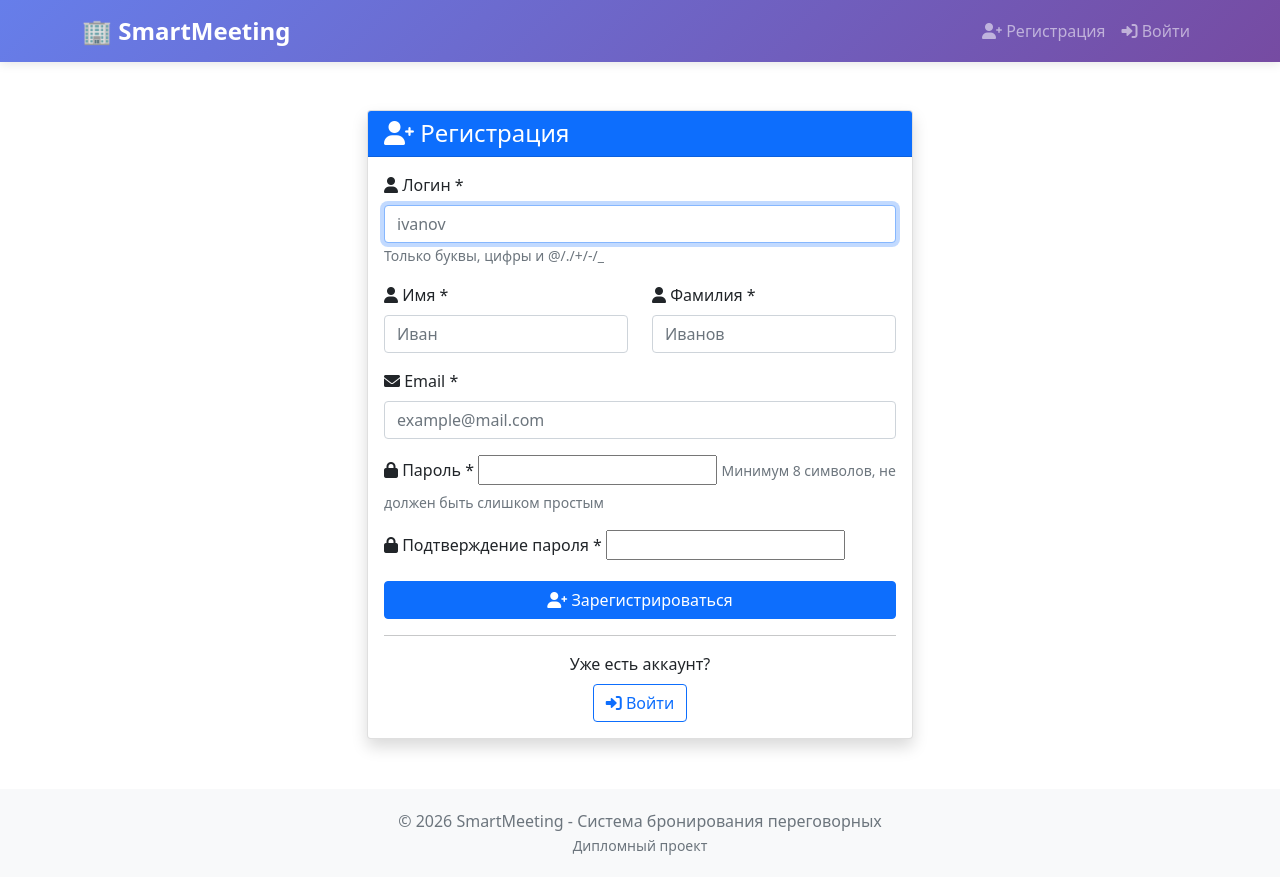
After one commit to vggalkin/SmartMeeting, a Django app: page /register/ in a window 1280 px wide. The commit adds this page. Run offline with Django 4.2, Linux system fonts and the light colour scheme; parts of the project's set-up code (start-up, migrations or seed data) failed here and were passed over.

Commit message:
Update user model

```diff
--- /dev/null
+++ b/apps/accounts/forms.py
@@ -0,0 +1,41 @@
+# apps/accounts/forms.py
+from django import forms
+from django.contrib.auth.forms import UserCreationForm
+from django.contrib.auth import get_user_model
+
+# Правильный способ получить модель пользователя
+User = get_user_model()
+
+
+class UserRegistrationForm(UserCreationForm):
+    email = forms.EmailField(required=True, widget=forms.EmailInput(attrs={
+        'class': 'form-control',
+        'placeholder': 'example@mail.com'
+    }))
+    first_name = forms.CharField(max_length=30, required=True, widget=forms.TextInput(attrs={
+        'class': 'form-control',
+        'placeholder': 'Иван'
+    }))
+    last_name = forms.CharField(max_length=30, required=True, widget=forms.TextInput(attrs={
+        'class': 'form-control',
+        'placeholder': 'Иванов'
+    }))
+
+    class Meta:
+        model = User  # Теперь это модель, а не строка
+        fields = ['username', 'first_name', 'last_name', 'email', 'password1', 'password2']
+        widgets = {
+            'username': forms.TextInput(attrs={
+                'class': 'form-control',
+                'placeholder': 'ivanov'
+            }),
+        }
+
+    def save(self, commit=True):
+        user = super().save(commit=False)
+        user.email = self.cleaned_data['email']
+        user.first_name = self.cleaned_data['first_name']
+        user.last_name = self.cleaned_data['last_name']
+        if commit:
+            user.save()
+        return user
--- a/apps/accounts/models.py
+++ b/apps/accounts/models.py
@@ -4,31 +4,13 @@ from django.db import models
 
 
 class User(AbstractUser):
-    # Добавляем related_name, чтобы избежать конфликтов
-    groups = models.ManyToManyField(
-        'auth.Group',
-        verbose_name='groups',
-        blank=True,
-        help_text='The groups this user belongs to.',
-        related_name='accounts_user_set',  # Уникальное имя
-        related_query_name='user',
-    )
-    user_permissions = models.ManyToManyField(
-        'auth.Permission',
-        verbose_name='user permissions',
-        blank=True,
-        help_text='Specific permissions for this user.',
-        related_name='accounts_user_set',  # Уникальное имя
-        related_query_name='user',
-    )
-
     phone = models.CharField(max_length=20, blank=True, null=True)
     telegram_chat_id = models.CharField(max_length=50, blank=True, null=True)
     avatar = models.ImageField(upload_to='avatars/', blank=True, null=True)
 
+    def __str__(self):
+        return self.username
+
     class Meta:
         verbose_name = 'Пользователь'
         verbose_name_plural = 'Пользователи'
-
-    def __str__(self):
-        return self.username
--- /dev/null
+++ b/apps/accounts/templates/accounts/register.html
@@ -0,0 +1,84 @@
+<!-- templates/accounts/register.html -->
+{% extends 'base.html' %}
+
+{% block title %}Регистрация{% endblock %}
+
+{% block content %}
+<div class="container">
+    <div class="row justify-content-center mt-5">
+        <div class="col-md-6">
+            <div class="card shadow">
+                <div class="card-header bg-primary text-white">
+                    <h4 class="mb-0"><i class="fas fa-user-plus"></i> Регистрация</h4>
+                </div>
+                <div class="card-body">
+                    <form method="post">
+                        {% csrf_token %}
+
+                        <div class="mb-3">
+                            <label for="{{ form.username.id_for_label }}" class="form-label">
+                                <i class="fas fa-user"></i> Логин *
+                            </label>
+                            {{ form.username }}
+                            <small class="text-muted">Только буквы, цифры и @/./+/-/_</small>
+                            {% if form.username.errors %}
+                                <div class="text-danger small">{{ form.username.errors }}</div>
+                            {% endif %}
+                        </div>
+
+                        <div class="row">
+                            <div class="col-md-6 mb-3">
+                                <label for="{{ form.first_name.id_for_label }}" class="form-label">
+                                    <i class="fas fa-user"></i> Имя *
+                                </label>
+                                {{ form.first_name }}
+                            </div>
+                            <div class="col-md-6 mb-3">
+                                <label for="{{ form.last_name.id_for_label }}" class="form-label">
+                                    <i class="fas fa-user"></i> Фамилия *
+                                </label>
+                                {{ form.last_name }}
+                            </div>
+                        </div>
+
+                        <div class="mb-3">
+                            <label for="{{ form.email.id_for_label }}" class="form-label">
+                                <i class="fas fa-envelope"></i> Email *
+                            </label>
+                            {{ form.email }}
+                        </div>
+
+                        <div class="mb-3">
+                            <label for="{{ form.password1.id_for_label }}" class="form-label">
+                                <i class="fas fa-lock"></i> Пароль *
+                            </label>
+                            {{ form.password1 }}
+                            <small class="text-muted">Минимум 8 символов, не должен быть слишком простым</small>
+                        </div>
+
+                        <div class="mb-3">
+                            <label for="{{ form.password2.id_for_label }}" class="form-label">
+                                <i class="fas fa-lock"></i> Подтверждение пароля *
+                            </label>
+                            {{ form.password2 }}
+                        </div>
+
+                        <button type="submit" class="btn btn-primary w-100">
+                            <i class="fas fa-user-plus"></i> Зарегистрироваться
+                        </button>
+                    </form>
+
+                    <hr>
+
+                    <div class="text-center">
+                        <p class="mb-0">Уже есть аккаунт?</p>
+                        <a href="{% url 'login' %}" class="btn btn-outline-primary mt-2">
+                            <i class="fas fa-sign-in-alt"></i> Войти
+                        </a>
+                    </div>
+                </div>
+            </div>
+        </div>
+    </div>
+</div>
+{% endblock %}
--- /dev/null
+++ b/apps/accounts/views.py
@@ -0,0 +1,25 @@
+# apps/accounts/views.py
+from django.shortcuts import render, redirect
+from django.contrib import messages
+from django.contrib.auth import login, authenticate
+from .forms import UserRegistrationForm
+
+
+def register(request):
+    if request.method == 'POST':
+        form = UserRegistrationForm(request.POST)
+        if form.is_valid():
+            user = form.save()
+            # Автоматически входим после регистрации
+            login(request, user)
+            messages.success(request, f'Добро пожаловать, {user.first_name or user.username}!')
+            return redirect('home')
+        else:
+            # Выводим ошибки формы
+            for field, errors in form.errors.items():
+                for error in errors:
+                    messages.error(request, f'{field}: {error}')
+    else:
+        form = UserRegistrationForm()
+
+    return render(request, 'accounts/register.html', {'form': form})
--- a/apps/notifications/tasks.py
+++ b/apps/notifications/tasks.py
@@ -4,10 +4,11 @@ from django.core.mail import send_mail
 from django.conf import settings
 from django.utils import timezone
 from datetime import timedelta
+from django.contrib.auth import get_user_model
 import logging
 
 logger = logging.getLogger(__name__)
-
+User = get_user_model()
 
 @shared_task
 def send_booking_reminder(booking_id):
--- a/smartmeeting/urls.py
+++ b/smartmeeting/urls.py
@@ -4,6 +4,7 @@ from django.urls import path, include
 from django.conf import settings
 from django.conf.urls.static import static
 from apps.bookings.views import home_view, calendar_view, get_events_api
+from apps.accounts.views import register
 
 urlpatterns = [
     path('admin/', admin.site.urls),
@@ -15,6 +16,7 @@ urlpatterns = [
     # Календарь и API
     path('calendar/', include('apps.bookings.urls')),
     path('api/events/', get_events_api, name='api_events'),
+    path('register/', register, name='register'),
 ]
 
 if settings.DEBUG:
--- a/templates/base.html
+++ b/templates/base.html
@@ -10,12 +10,14 @@
     <style>
         .navbar {
             background: linear-gradient(135deg, #667eea 0%, #764ba2 100%);
-            box-shadow: 0 2px 10px rgba(0,0,0,0.1);
+            box-shadow: 0 2px 10px rgba(0, 0, 0, 0.1);
         }
+
         .navbar-brand {
             font-weight: bold;
             font-size: 1.5rem;
         }
+
         .footer {
             background: #f8f9fa;
             padding: 20px 0;
@@ -44,14 +46,17 @@
                         </a>
                     </li>
                     <li class="nav-item dropdown">
-                            <a class="nav-link dropdown-toggle" href="#" id="userDropdown" role="button" data-bs-toggle="dropdown">
+                        <a class="nav-link dropdown-toggle" href="#" id="userDropdown" role="button"
+                           data-bs-toggle="dropdown">
                             <i class="fas fa-user"></i> {{ user.username }}
                         </a>
                         <ul class="dropdown-menu dropdown-menu-end">
                             <li><a class="dropdown-item" href="#">
                                 <i class="fas fa-user-circle"></i> Профиль
                             </a></li>
-                                <li><hr class="dropdown-divider"></li>
+                            <li>
+                                <hr class="dropdown-divider">
+                            </li>
                             <li>
                                 <form method="post" action="{% url 'logout' %}" style="display: inline;">
                                     {% csrf_token %}
@@ -63,11 +68,12 @@
                         </ul>
                     </li>
                 {% else %}
-                        <li class="nav-item">
+                    <a class="nav-link" href="{% url 'register' %}">
+                        <i class="fas fa-user-plus"></i> Регистрация
+                    </a>
                     <a class="nav-link" href="{% url 'login' %}">
                         <i class="fas fa-sign-in-alt"></i> Войти
                     </a>
-                        </li>
                 {% endif %}
             </ul>
         </div>
```
Also changed, not shown: apps/accounts/admin.py (added, +25 -0 lines), apps/accounts/migrations/0001_initial.py. Lines whose indentation alone changed are shown as unchanged.
